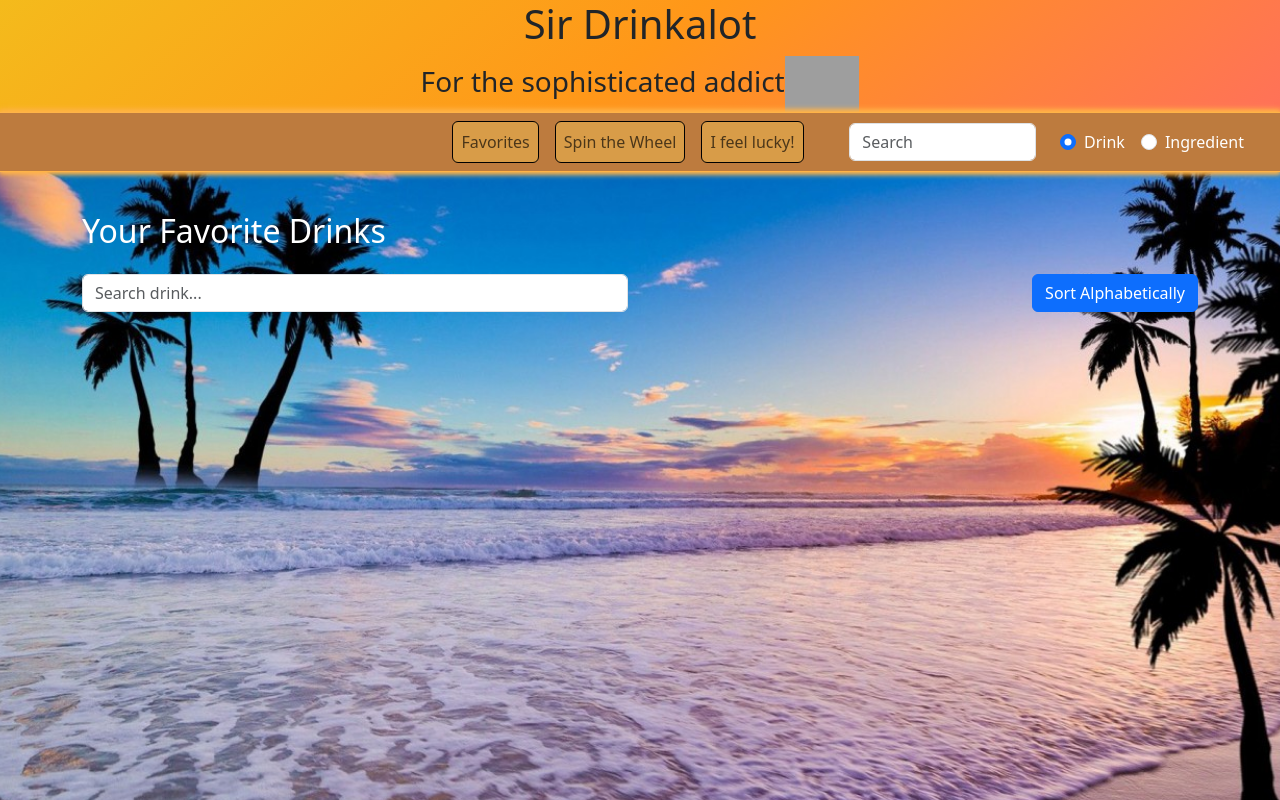
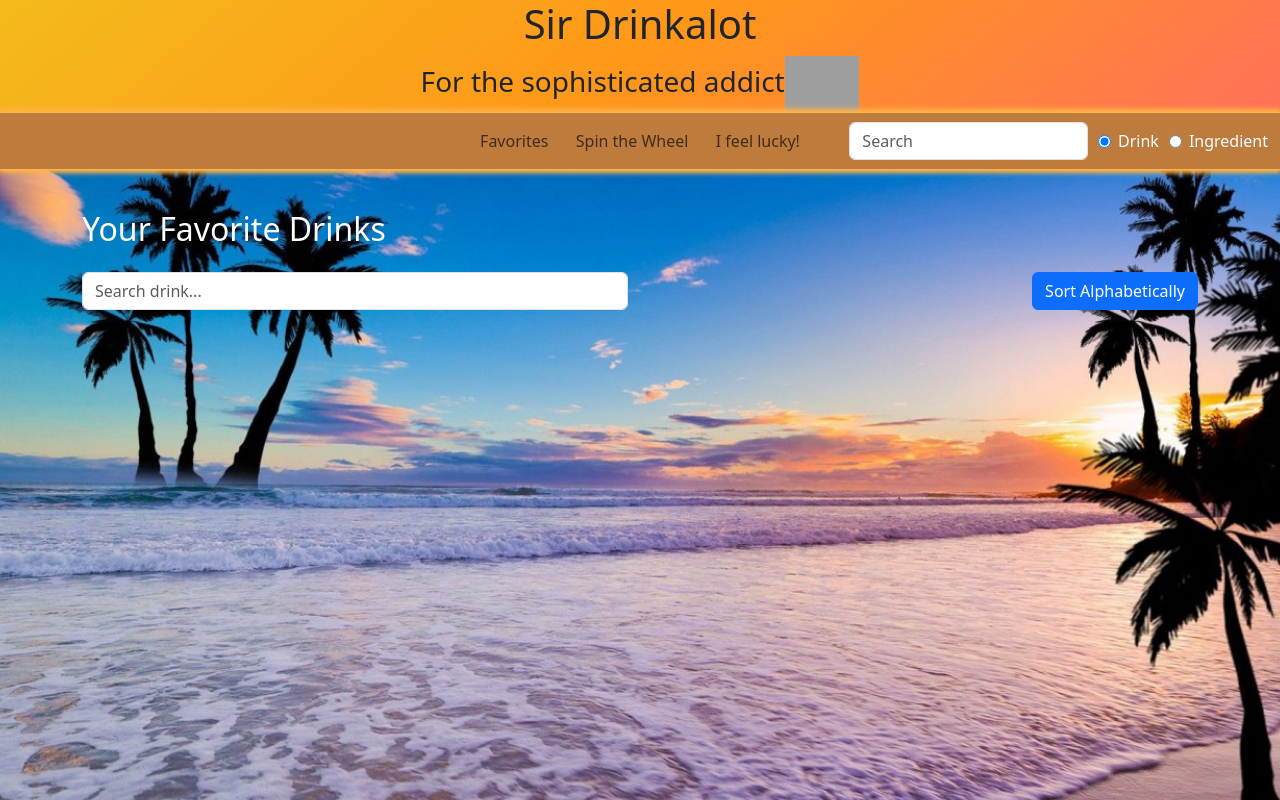
Before and after one commit to M10P5306/fpa_project, a React (Create React App) app: page /favorites in a window 1280 px wide. Shown: the top 800 px of the page. Built offline with nearby package versions, Linux system fonts and the light colour scheme; grey boxes are pictures that could not be loaded.

Commit message:
Responsiv navbar

```diff
--- a/src/components/Navbaren.css
+++ b/src/components/Navbaren.css
@@ -1,11 +1,117 @@
-.nav-link-bordered {
-  background-color: #d89c48 !important;
-  border: 1px solid rgb(0, 0, 0) !important;
-  transition: background-color 0.3s ease;
-  border-radius: 6px !important;
+.navbar-row {
+  display: flex;
+  width: 100%;
+  align-items: center;
+  flex-wrap: wrap;
 }
 
-.nav-link-bordered:hover {
-  background-color: rgba(255, 255, 255, 0.103) !important;
-  text-decoration: none;
+.empty-col {
+  display: block;
+  flex: 1 1 0;
 }
+
+.nav-links-col {
+  flex: 1 1 33%;
+  display: flex;
+  justify-content: center;
+}
+
+.search-col {
+  flex: 1 1 33%;
+  display: flex;
+  flex-direction: row;
+  align-items: center;
+  gap: 10px;
+}
+
+.nav-links {
+  display: flex;
+  width: 100%;
+  justify-content: space-evenly;
+  margin-left: 30px;
+  margin-right: 30px;
+}
+
+.nav-button {
+  border-radius: 6px;
+  text-align: center;
+  transition: background-color 0.3s ease;
+}
+
+.nav-button:hover {
+  background-color: rgba(255,255,255,0.1);
+}
+
+.search-form {
+  width: 100%;
+}
+
+.search-form input {
+  width: 100%;
+}
+
+.dropdown-list {
+  position: absolute;
+  top: 100%;
+  z-index: 1000;
+  width: 100%;
+  max-height: 300px;
+  overflow-y: auto;
+  overflow-x: hidden;
+}
+
+.radio-group {
+  display: flex;
+  gap: 10px;
+}
+
+.radio-group label {
+  display: flex;
+  align-items: center;
+  gap: 7px;
+}
+
+@media (max-width: 992px) {
+  .nav-links-col, .search-col {
+    flex: 1 1 100%;
+    flex-direction: column;
+  }
+
+  .empty-col {
+    display: none;
+  }
+
+  .nav-button {
+    margin-bottom: 0.5rem;
+  }
+
+  .nav-links {
+    margin-left: 0px;
+    margin-right: 0px;
+  }
+
+  .search-form {
+    width: 80%;
+  }
+}
+
+@media (max-width: 590px) {
+  .navbar-row {
+    flex-direction: column;
+  }
+
+  .nav-links-col, .search-col {
+    width: 100%;
+    text-align: center;
+  }
+
+  .search-form, .radio-group {
+    width: 100%;
+    justify-content: center;
+  }
+
+  .nav-links {
+    margin-left: 0px;
+    margin-right: 0px;
+  }
+}
--- a/src/components/Navbaren.jsx
+++ b/src/components/Navbaren.jsx
@@ -102,84 +102,45 @@ function NavScrollExample({setDrink}) {
             <Container fluid>
                 <Navbar.Toggle aria-controls="navbarScroll" />
                 <Navbar.Collapse id="navbarScroll">
-                <div className="row w-100 align-items-center">
-                    <div className="col"></div>
-
-                    <div className="col d-flex justify-content-center">
-                    <Nav className="d-flex justify-content-evenly g-6" navbarScroll>
-                        <Nav.Link href="/favorites" className='nav-link-bordered mx-2'>Favorites</Nav.Link>
-                        <Nav.Link href="/Wheel" className='nav-link-bordered mx-2'>Spin the Wheel</Nav.Link>
-                        <Nav.Link href="#" className='nav-link-bordered mx-2' onClick={(e) => {
+                    <div className="navbar-row">
+                        <div className="col empty-col"></div>
+                        <div className="col nav-links-col">
+                            <Nav className="nav-links" navbarScroll>
+                                <Nav.Link href="/favorites" className="nav-button" >Favorites</Nav.Link>
+                                <Nav.Link href="/Wheel" className="nav-button">Spin the Wheel</Nav.Link>
+                                <Nav.Link href="#" className="nav-button" onClick={(e) => {
                                     e.preventDefault();
                                     getRandom();
                                 }}>
-                        I feel lucky!
-                        </Nav.Link>
+                                    I feel lucky!</Nav.Link>
                             </Nav>
                         </div>
-
-                    <div className="col d-flex justify-content-end align-items-center gap-3">
-                    <Form className="d-flex position-relative">
+                        <div className="col search-col">
+                            <Form className="search-form">
                                 <Form.Control
                                     type="search"
                                     placeholder="Search"
-                        className="me-2"
                                     aria-label="Search"
                                     value={search}
                                     onChange={e => setSearch(e.target.value)}
                                 />
-
                                 {displayDropdown && results.length > 0 && (
-                        <ListGroup
-                            style={{
-                            position: 'absolute',
-                            top: '100%',
-                            zIndex: 1000,
-                            width: '100%',
-                            maxHeight: '300px',
-                            overflowY: 'auto',
-                            overflowX: 'hidden',
-                            }}
-                        >
-                            {results.map((drink) => (
-                            <ListGroup.Item
-                                key={drink.idDrink}
-                                action
-                                onClick={(e) => handleClick(drink, e)}
-                            >
-                                {drink.strDrink}
+                                    <ListGroup className="dropdown-list">
+                                        {results.map(d => (
+                                            <ListGroup.Item key={d.idDrink} action onClick={e => handleClick(d, e)}>
+                                                {d.strDrink}
                                             </ListGroup.Item>
                                         ))}
                                     </ListGroup>
                                 )}
                             </Form>
-
-                    <div className="form-check mb-0">
-                        <input
-                        className="form-check-input"
-                        type="radio"
-                        name="flexRadio"
-                        id="flexRadioDefault1"
-                        value="drink"
-                        checked={searchType === "drink"}
-                        onChange={(e) => setSearchType(e.target.value)}
-                        />
-                        <label className="form-check-label" htmlFor="flexRadioDefault1">
+                            <div className="radio-group">
+                                <label>
+                                    <input type="radio" value="drink" checked={searchType === 'drink'} onChange={e => setSearchType(e.target.value)} />
                                     Drink
                                 </label>
-                    </div>
-
-                    <div className="form-check mb-0">
-                        <input
-                        className="form-check-input"
-                        type="radio"
-                        name="flexRadio"
-                        id="flexRadioDefault2"
-                        value="ingredient"
-                        checked={searchType === "ingredient"}
-                        onChange={(e) => setSearchType(e.target.value)}
-                        />
-                        <label className="form-check-label" htmlFor="flexRadioDefault2">
+                                <label>
+                                    <input type="radio" value="ingredient" checked={searchType === 'ingredient'} onChange={e => setSearchType(e.target.value)} />
                                     Ingredient
                                 </label>
                             </div>
```
Lines whose indentation alone changed are shown as unchanged.
